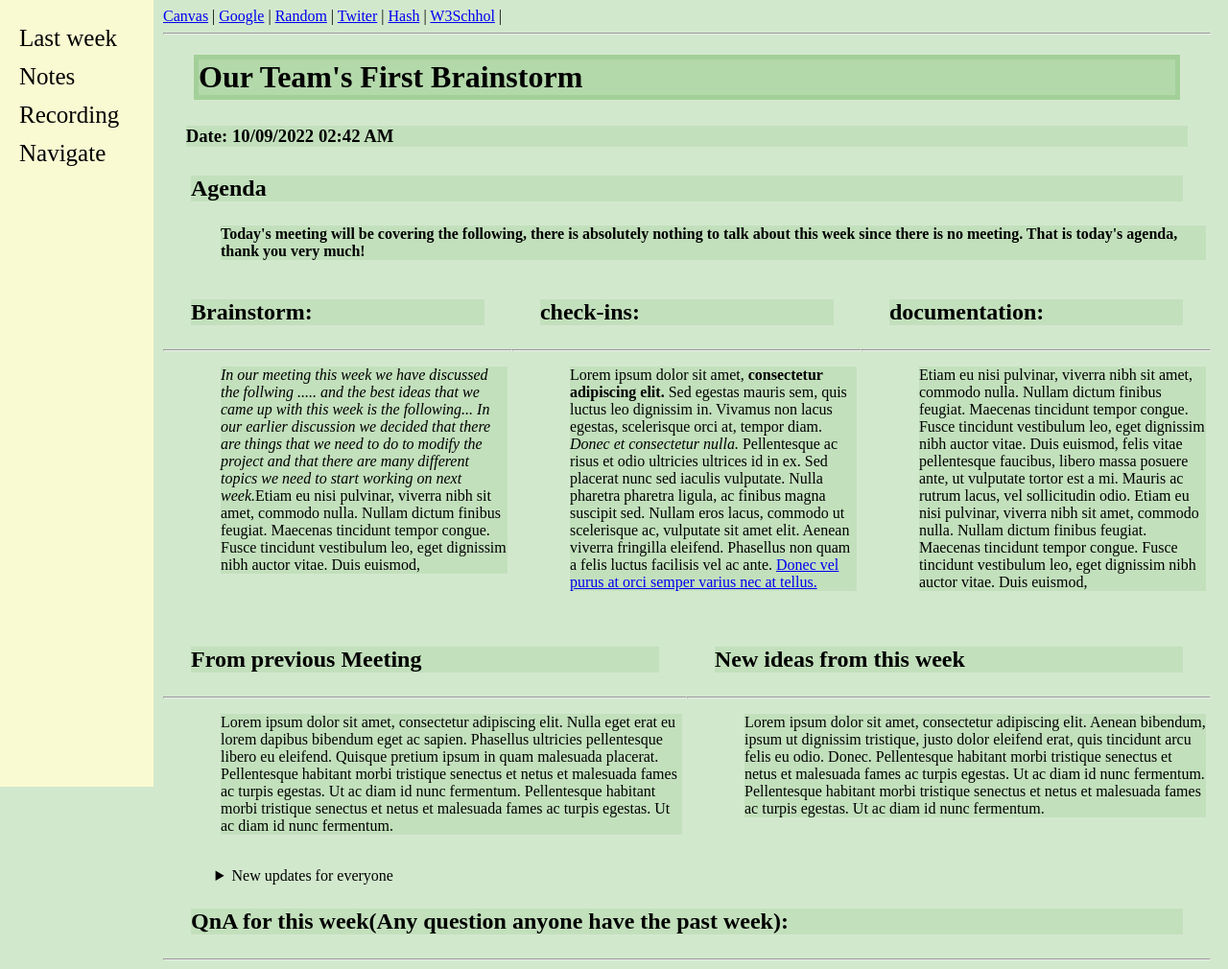
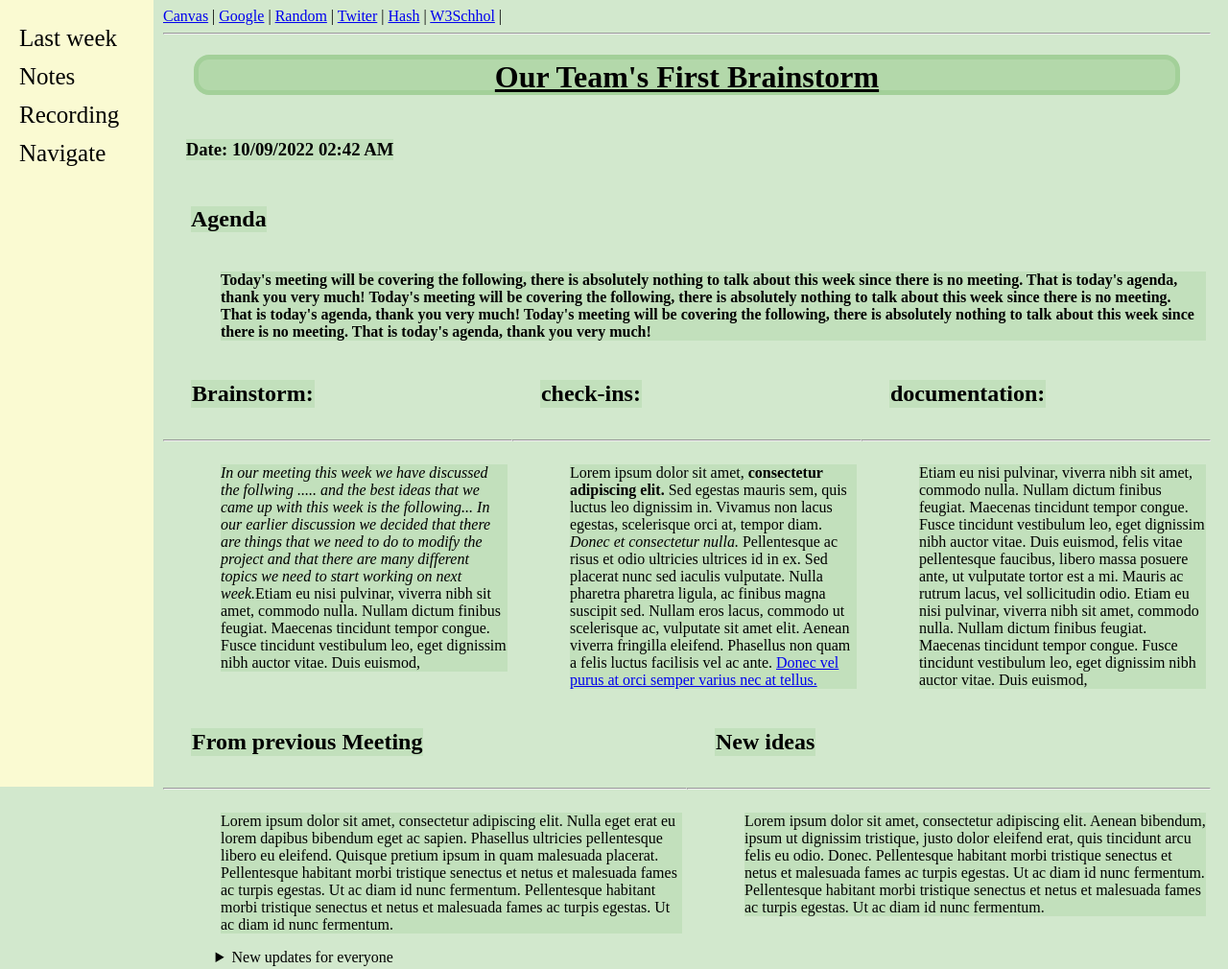
Before and after one commit to guan-ucsd-organization/fa22-cse110-lab3, a plain HTML site: page index.html in a window 1280 px wide. Shown: the top 1010 px of the page at 96% size. Drawn offline with Linux system fonts and the light colour scheme.

Commit message:
Finished Position

```diff
--- a/index.html
+++ b/index.html
@@ -41,25 +41,25 @@
         </b>
         <main>
             <h2>Agenda</h2>
-            <p><b>Today's meeting will be covering the following, there is absolutely nothing to talk about this week since there is no meeting. That is today's agenda, thank you very much!</b> </p>
+            <p><b>Today's meeting will be covering the following, there is absolutely nothing to talk about this week since there is no meeting. That is today's agenda, thank you very much! Today's meeting will be covering the following, there is absolutely nothing to talk about this week since there is no meeting. That is today's agenda, thank you very much! Today's meeting will be covering the following, there is absolutely nothing to talk about this week since there is no meeting. That is today's agenda, thank you very much!</b> </p>
             <div class="Information">
                 <section>
                     <div class="row">
                         <div class="column">
-                            <h2>Brainstorm: </h2>
+                            <h2 id="columnTitle">Brainstorm: </h2>
                             <hr>
                             <p><i>In our meeting this week we have discussed the follwing ..... and the best ideas that we came up with this week is the following... In our earlier discussion we decided that there are things that we need to do to modify the project and that there are many different topics we need to start working on next week.</i>Etiam eu nisi pulvinar, viverra nibh sit amet, commodo nulla. Nullam dictum finibus feugiat. Maecenas tincidunt tempor congue. Fusce tincidunt vestibulum leo, eget dignissim nibh auctor vitae. Duis euismod,</p>
                             <br>
                         </div>
                         <div class="column">
-                            <h2>check-ins:</h2>
+                            <h2 id="columnTitle">check-ins:</h2>
                             <hr>
                             <p>Lorem ipsum dolor sit amet, <strong>consectetur adipiscing elit. </strong>Sed egestas mauris sem, quis luctus leo dignissim in. Vivamus non lacus egestas, scelerisque orci at, tempor diam. <em>Donec et consectetur nulla. </em>Pellentesque ac risus et odio ultricies ultrices id in ex. Sed placerat nunc sed iaculis vulputate. Nulla pharetra pharetra ligula, ac finibus magna suscipit sed. Nullam eros lacus, commodo ut scelerisque ac, vulputate sit amet elit. Aenean viverra fringilla eleifend. Phasellus non quam a felis luctus facilisis vel ac ante. <a href="https://google.com/">Donec vel purus at orci semper varius nec at tellus.</a></p>
                             <br>
                         </div>
                         <div class="column">
 
-                            <h2>documentation:</h2>
+                            <h2 id="columnTitle">documentation:</h2>
                             <hr>
                             <p>Etiam eu nisi pulvinar, viverra nibh sit amet, commodo nulla. Nullam dictum finibus feugiat. Maecenas tincidunt tempor congue. Fusce tincidunt vestibulum leo, eget dignissim nibh auctor vitae. Duis euismod, felis vitae pellentesque faucibus, libero massa posuere ante, ut vulputate tortor est a mi. Mauris ac rutrum lacus, vel sollicitudin odio. Etiam eu nisi pulvinar, viverra nibh sit amet, commodo nulla. Nullam dictum finibus feugiat. Maecenas tincidunt tempor congue. Fusce tincidunt vestibulum leo, eget dignissim nibh auctor vitae. Duis euismod,</p>
                             <br>
@@ -69,13 +69,13 @@
 
         <div class="two_row">
             <div class = "two_column">
-                <h2>From previous Meeting</h2>
+                <h2 id="columnTitle">From previous Meeting</h2>
                 <hr>
                 <p>Lorem ipsum dolor sit amet, consectetur adipiscing elit. Nulla eget erat eu lorem dapibus bibendum eget ac sapien. Phasellus ultricies pellentesque libero eu eleifend. Quisque pretium ipsum in quam malesuada placerat. Pellentesque habitant morbi tristique senectus et netus et malesuada fames ac turpis egestas. Ut ac diam id nunc fermentum. Pellentesque habitant morbi tristique senectus et netus et malesuada fames ac turpis egestas. Ut ac diam id nunc fermentum.</p>
                 <br>
             </div>
             <div class = "two_column">
-                <h2>New ideas from this week</h2>
+                <h2 id="columnTitle">New ideas</h2>
                 <hr>
                 <p> Lorem ipsum dolor sit amet, consectetur adipiscing elit. Aenean bibendum, ipsum ut dignissim tristique, justo dolor eleifend erat, quis tincidunt arcu felis eu odio. Donec. Pellentesque habitant morbi tristique senectus et netus et malesuada fames ac turpis egestas. Ut ac diam id nunc fermentum. Pellentesque habitant morbi tristique senectus et netus et malesuada fames ac turpis egestas. Ut ac diam id nunc fermentum.</p>
                 <br>
--- a/style.css
+++ b/style.css
@@ -24,26 +24,45 @@ rgb(210,232,205)
 
 body{
     background-color: rgb(210,232,205);
+    /* text-align: center; */
 }
 
 p{
+    position: relative;
+    display: inline-block;
     margin-left: 60px;
     margin-right: 5px;
     background-color: rgb(194,224,188);
+    color: black;
+
 }
 
 h1{
+    position: static;
+    height: auto;
+    width: auto;
+
+    max-height: 2ch;
+    max-width: 100%;
+
     margin-left: 1em;
     margin-right: 1em;
+
     /* background-color: #E8DECA; */
     border-color: lightyellow;
+    border-width: 2px;
+    border-radius: 1ch;
+    border-style:dashed;
+
     /* border: 10px; */
     background: #b3d8aa;
     border: 5px solid #a3d099;
-
+    text-decoration:underline;
+    text-align: center;
 }
 
 h2,h3,h4{
+    display: inline-block;
     margin-left: 1em;
     margin-right: 1em;
     /* background-color: #E8DECA; */
@@ -51,6 +70,7 @@ h2,h3,h4{
     /* border: 10px; */
     background: #c2e0bc;
     border: 5px solid #d2e8cd;
+    /* text-align: center; */
 }
 
 img{
@@ -120,6 +140,8 @@ summary{
     background-color: lightgoldenrodyellow; /* Black */
     overflow-x: hidden; /* Disable horizontal scroll */
     padding-top: 20px;
+    margin: auto;
+    padding: auto;
   }
 
   /* The navigation menu links */
@@ -141,3 +163,11 @@ body{
     margin-left:160px;
     padding: 0px 10px;
   }
+  #columnTitle{
+    margin: 1px,1px,1px,1px;
+    padding-left: 1px;
+    padding-right: 1px;
+    padding-top: 1px;
+    padding-bottom: 1px;
+    text-align: center;
+  }
```
Also changed, not shown: 2 other files.
